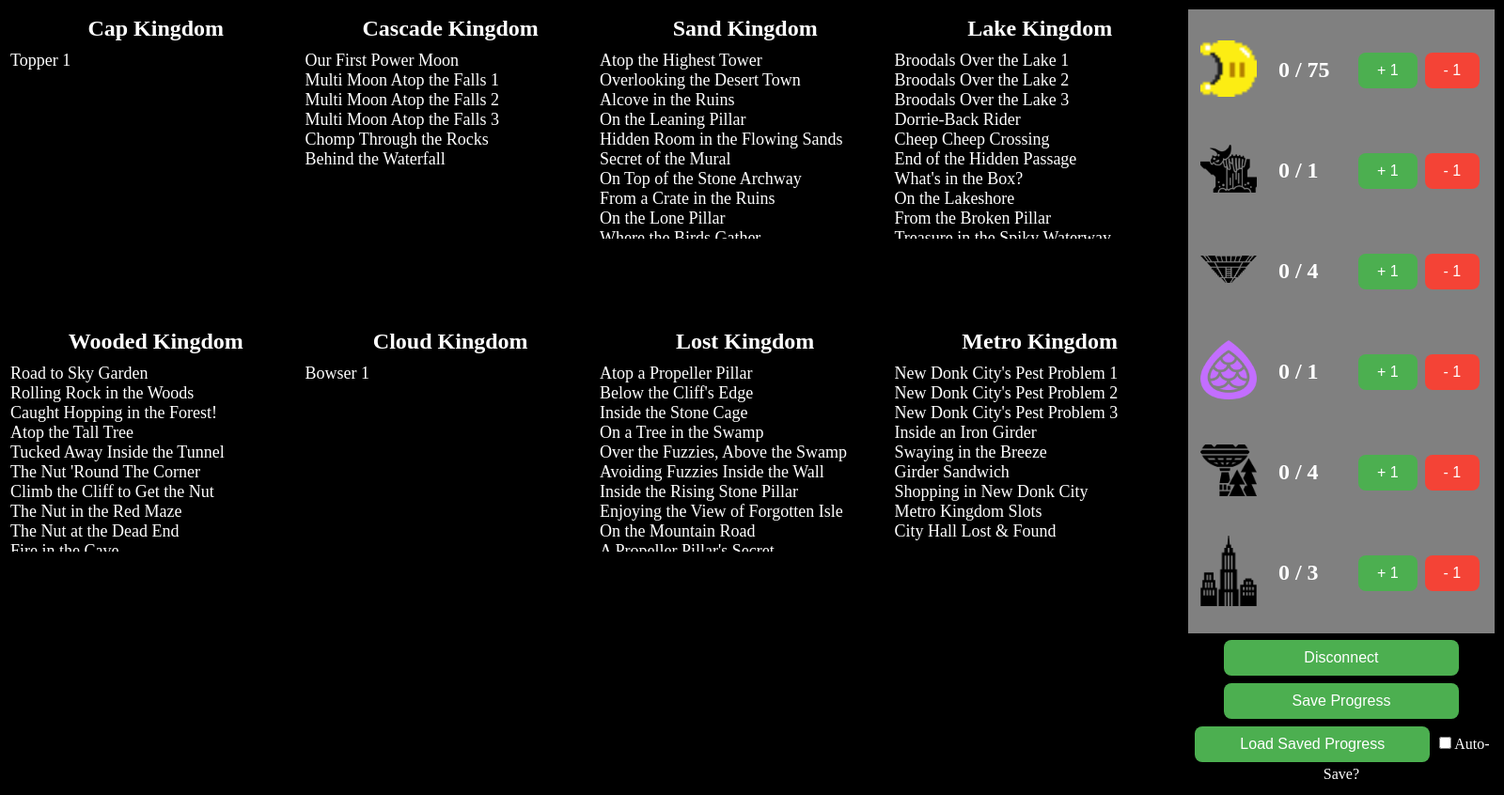
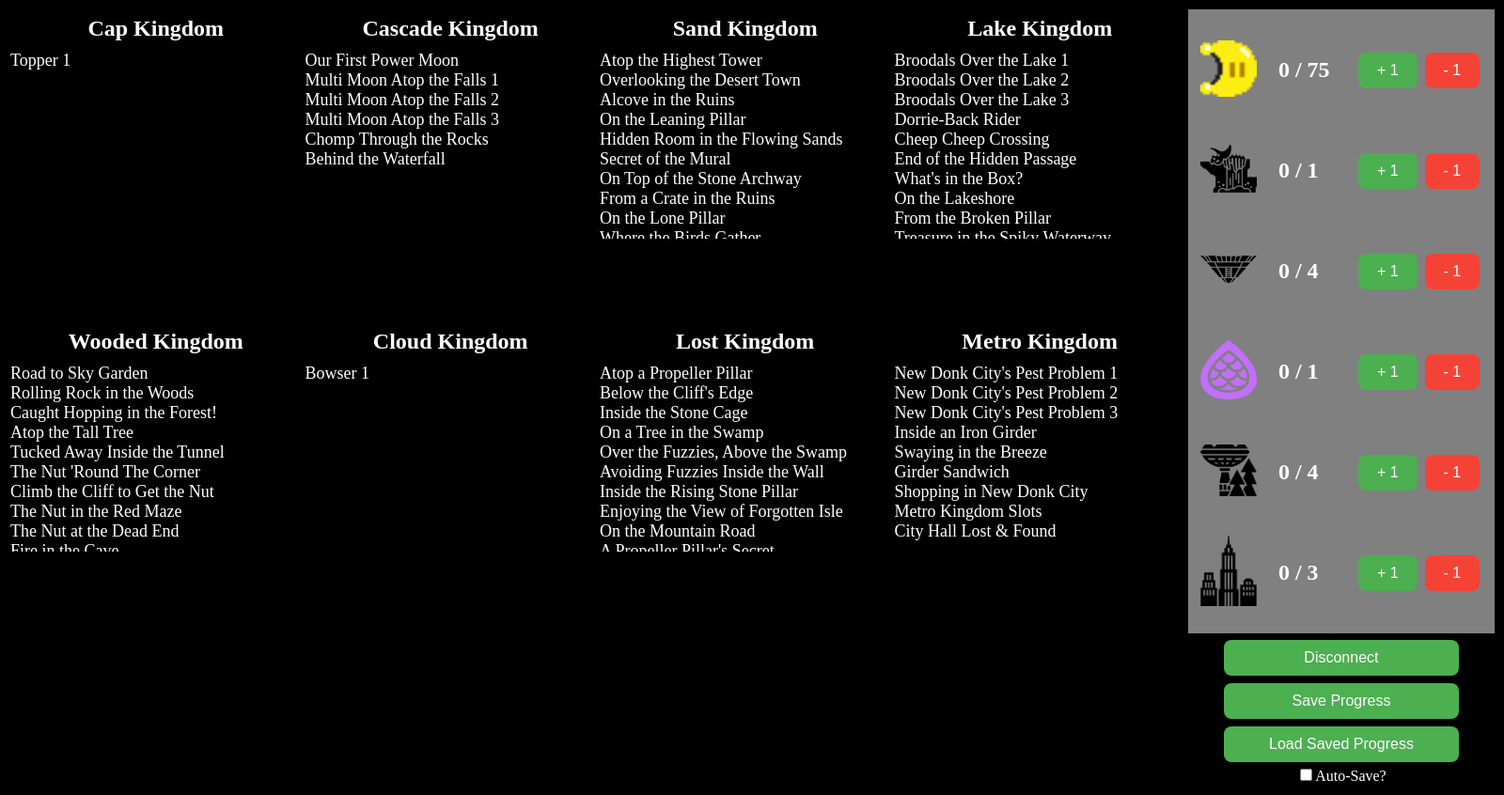
Before and after one commit to rampantepsilon/SMO-AP-Tracker, an Electron app: page src/festival.html in a window 1600 px wide. Shown: the whole page at 94% size. Drawn offline with Linux system fonts and the light colour scheme.

Commit message:
Corrected issue with autosave button

```diff
--- a/src/festival.html
+++ b/src/festival.html
@@ -107,7 +107,7 @@
             <td style="text-align: center;">
                 <button class="connButton" onclick="disconnect()">Disconnect</button><br>
                 <button class="connButton" onclick="save()">Save Progress</button><br>
-                <button class="connButton" onclick="load()">Load Saved Progress</button>
+                <button class="connButton" onclick="load()">Load Saved Progress</button><br>
                 <input type="checkbox" id="autosave">Auto-Save?
             </td>
         </tr>
```
